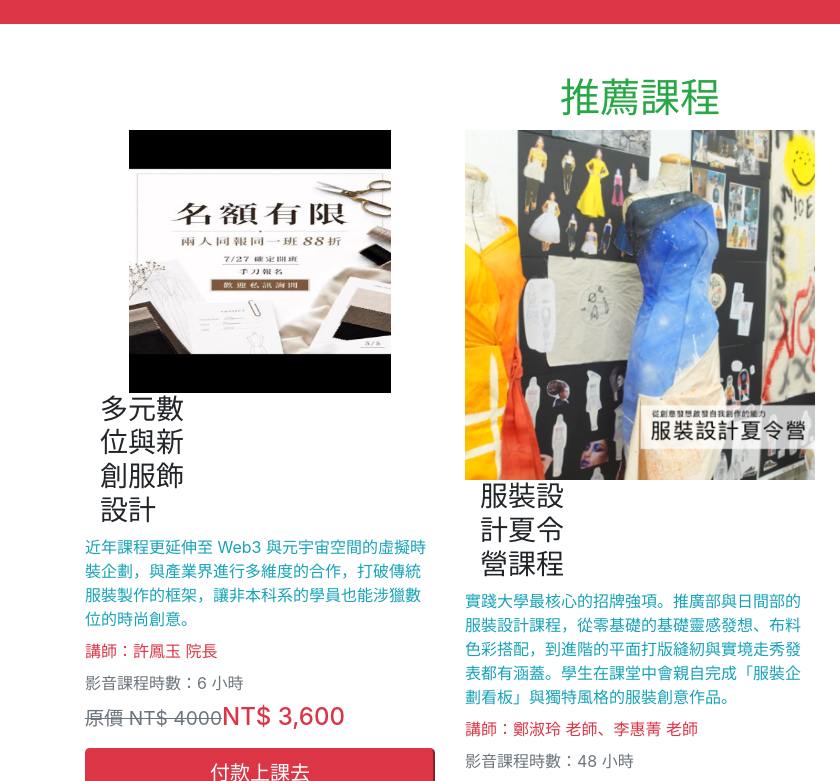
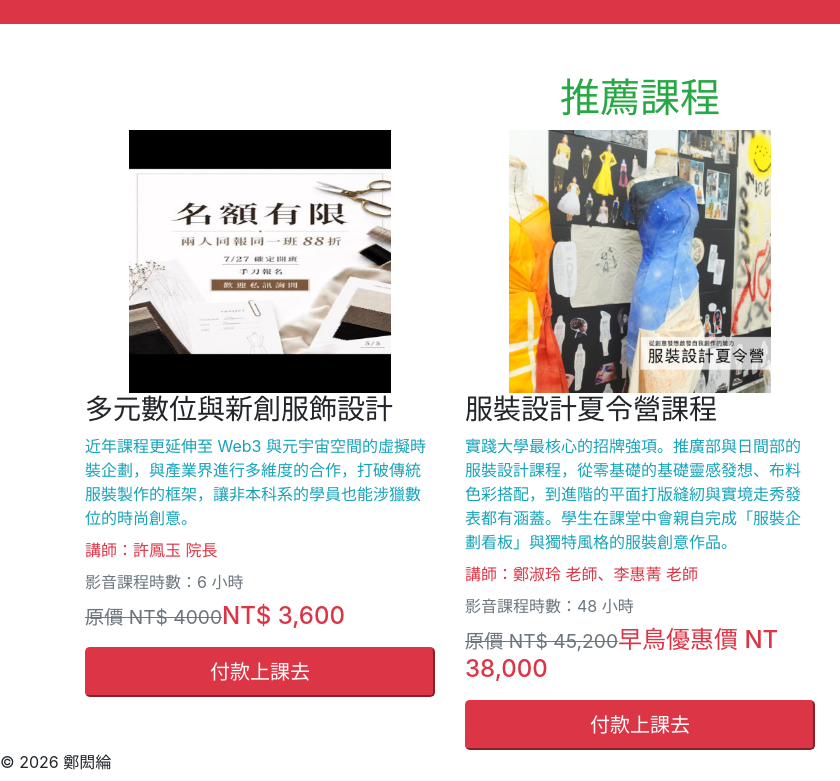
Before and after one commit to abcegeeeee/A115510316, a plain HTML site: page index.html in a window 1280 px wide. Shown: the part 596-1377 px from the top of the page, 0-840 px from the left. Drawn offline with Linux system fonts and the light colour scheme.

Commit message:
Add files via upload

```diff
--- a/index.html
+++ b/index.html
@@ -51,7 +51,7 @@
 				<div>
 					<img src="images/a1.jpg" alt="Unity" class="img-fluid d-block w-75 m-auto">
 				</div>
-				<div class="col-md-4">
+				<div>
 					<h3>多元數位與新創服飾設計</h3>
 				</div>
 				<div class="text-info mt-2 mb-2">近年課程更延伸至 Web3 與元宇宙空間的虛擬時裝企劃，與產業界進行多維度的合作，打破傳統服裝製作的框架，讓非本科系的學員也能涉獵數位的時尚創意。</div>
@@ -74,9 +74,9 @@
 		<div class="col-md-4">
 			<div>
 				<div>
-					<img src=images/b3.png alt="b2" class="img-fluid d-block w-100 m-auto">
+					<img src=images/b3.jpg alt="b2" class="img-fluid d-block w-75 m-auto">
 				</div>
-				<div class="col-md-4">
+				<div>
 					<h3>服裝設計夏令營課程</h3>
 				</div>
 				<div class="text-info mt-2 mb-2">實踐大學最核心的招牌強項。推廣部與日間部的服裝設計課程，從零基礎的基礎靈感發想、布料色彩搭配，到進階的平面打版縫紉與實境走秀發表都有涵蓋。學生在課堂中會親自完成「服裝企劃看板」與獨特風格的服裝創意作品。</div>
```
Also changed, not shown: images/b3.jpg (added).
